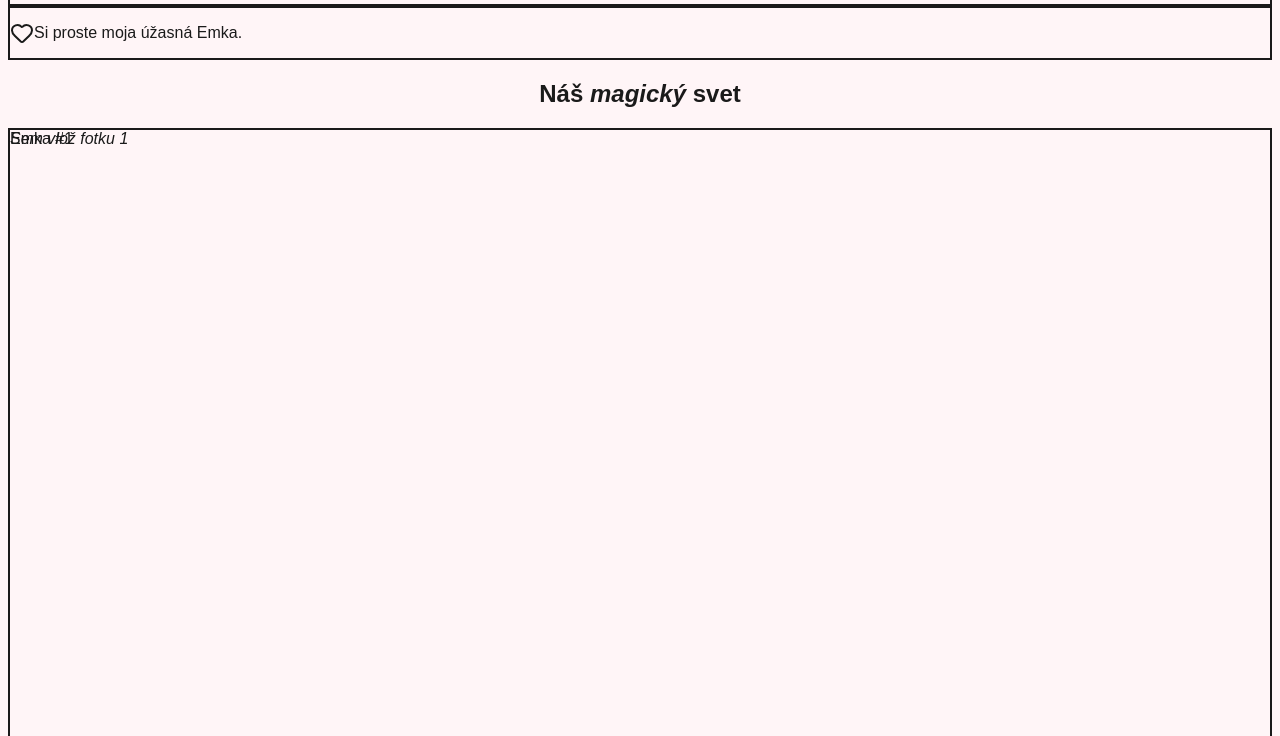
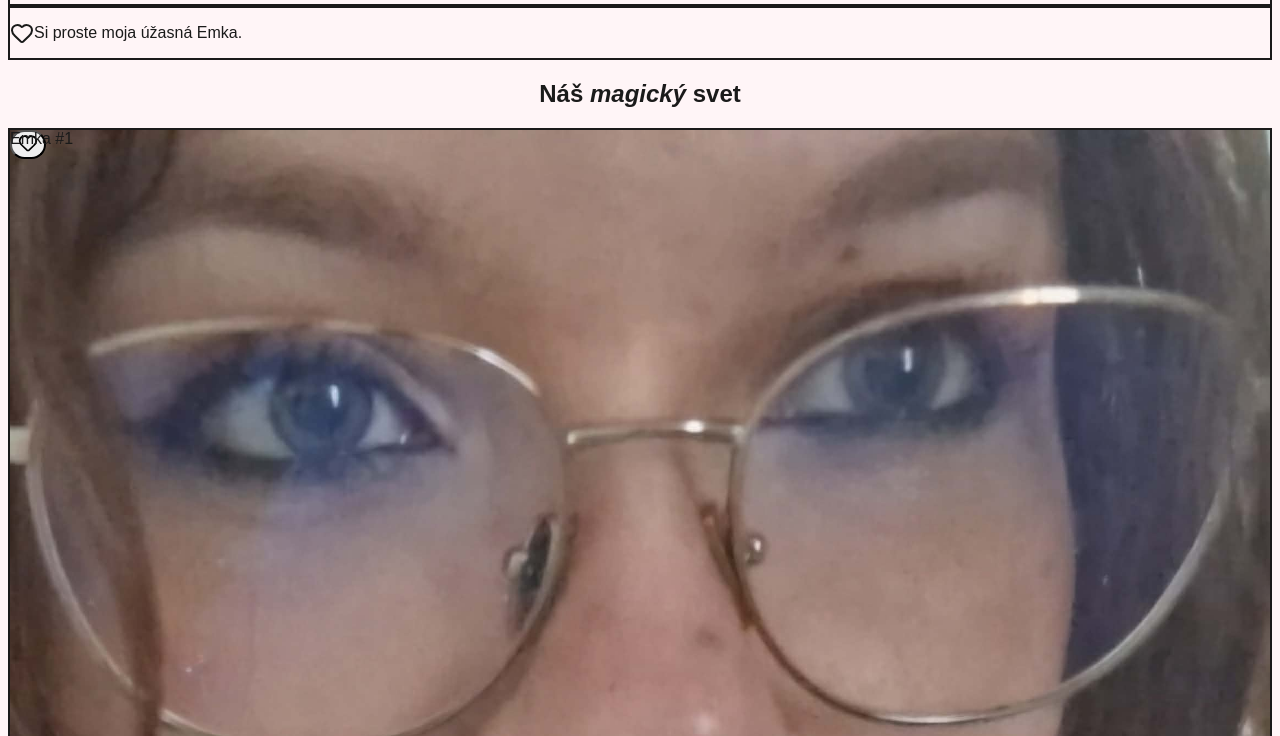
Before and after one commit to MilanLoduha/EmkaWeb, a Next.js app: page / in a window 1280 px wide. Shown: the part 1140-1876 px from the top of the page. Built offline with nearby package versions, Linux system fonts and the light colour scheme.

Commit message:
Refinement: 3-column gallery, interactive heart, improved text contrast, decorative elements

```diff
--- a/src/components/PremiumGallery.tsx
+++ b/src/components/PremiumGallery.tsx
@@ -1,7 +1,9 @@
 "use client";
 
-import { motion } from "framer-motion";
+import { useState } from "react";
+import { motion, AnimatePresence } from "framer-motion";
 import Image from "next/image";
+import { Heart } from "lucide-react";
 
 // Create 21 placeholders
 const images = Array.from({ length: 21 }, (_, i) => ({
@@ -10,38 +12,82 @@ const images = Array.from({ length: 21 }, (_, i) => ({
   alt: `Emka Moment ${i + 1}`,
 }));
 
+const ParticleEffect = () => (
+  <AnimatePresence>
+    {[...Array(6)].map((_, i) => (
+      <motion.div
+        key={i}
+        initial={{ scale: 0, x: 0, y: 0 }}
+        animate={{
+          scale: [0, 1.5, 0],
+          x: (Math.random() - 0.5) * 100,
+          y: (Math.random() - 0.5) * 100
+        }}
+        exit={{ opacity: 0 }}
+        transition={{ duration: 0.6 }}
+        className="absolute z-20 text-kawaii-pink"
+      >
+        <Heart size={16} fill="currentColor" />
+      </motion.div>
+    ))}
+  </AnimatePresence>
+);
+
+const LikeButton = () => {
+  const [liked, setLiked] = useState(false);
+  const [showParticles, setShowParticles] = useState(false);
+
+  const handleClick = () => {
+    setLiked(!liked);
+    setShowParticles(true);
+    setTimeout(() => setShowParticles(false), 600);
+  };
+
+  return (
+    <button onClick={handleClick} className="relative p-2 bg-white/80 rounded-full shadow-md hover:bg-white transition-colors">
+      {showParticles && <ParticleEffect />}
+      <Heart
+        size={20}
+        className={liked ? "fill-kawaii-pink text-kawaii-pink" : "text-kawaii-pink"}
+      />
+    </button>
+  );
+};
+
 export const PremiumGallery = () => {
   return (
-    <section className="py-24 bg-gradient-to-b from-white to-kawaii-lavender/20 px-4">
+    <section className="py-24 bg-gradient-to-b from-white to-kawaii-lavender/20 px-4 relative overflow-hidden">
+      {/* Decorative Hello Kitty elements */}
+      <motion.div className="absolute top-10 left-10 opacity-30" animate={{ rotate: 360 }} transition={{ duration: 20, repeat: Infinity, ease: "linear" }}>
+        <svg viewBox="0 0 100 100" className="w-24 h-24"><circle cx="50" cy="50" r="40" fill="#FFC0CB"/><path d="M30 40 Q 20 20 40 30 Q 50 25 60 30 Q 80 20 70 40" fill="#FFC0CB"/></svg>
+      </motion.div>
+
       <div className="max-w-7xl mx-auto">
         <motion.h2
-          initial={{ opacity: 0, y: 20 }}
-          whileInView={{ opacity: 1, y: 0 }}
-          className="text-5xl md:text-6xl font-bold text-center mb-20 text-accent-black tracking-tight"
+          className="text-5xl font-bold text-center mb-20 text-accent-black tracking-tight"
         >
           Náš <span className="text-kawaii-pink italic">magický</span> svet
         </motion.h2>
 
-        <div className="grid grid-cols-1 sm:grid-cols-2 md:grid-cols-3 lg:grid-cols-4 gap-6">
+        <div className="grid grid-cols-1 sm:grid-cols-2 md:grid-cols-3 gap-8">
           {images.map((image, index) => (
             <motion.div
               key={image.id}
               initial={{ opacity: 0, scale: 0.9 }}
               whileInView={{ opacity: 1, scale: 1 }}
-              transition={{ delay: index * 0.05, duration: 0.5 }}
-              whileHover={{ y: -10, rotate: index % 2 === 0 ? 2 : -2 }}
-              className="relative aspect-square rounded-kawaii overflow-hidden border-2 border-white shadow-xl bg-kawaii-cream backdrop-blur-md"
+              transition={{ delay: index * 0.05 }}
+              className="relative aspect-[4/5] rounded-kawaii overflow-hidden border-2 border-white shadow-lg bg-white"
             >
-              <div className="absolute inset-0 flex items-center justify-center text-accent-black/30 font-medium italic p-4 text-center">
-                Sem vlož fotku {image.id}
-              </div>
               <Image
                 src={image.src}
                 alt={image.alt}
                 fill
-                className="object-cover opacity-0 hover:opacity-100 transition-opacity duration-500"
+                className="object-cover"
               />
-              <div className="absolute bottom-4 left-4 bg-white/60 backdrop-blur-md px-3 py-1 rounded-full text-xs font-semibold text-accent-black">
+              <div className="absolute bottom-4 right-4 z-10">
+                <LikeButton />
+              </div>
+              <div className="absolute bottom-4 left-4 z-10 bg-black/60 backdrop-blur-sm px-4 py-1 rounded-full text-sm font-semibold text-white">
                 Emka #{image.id}
               </div>
             </motion.div>
```
